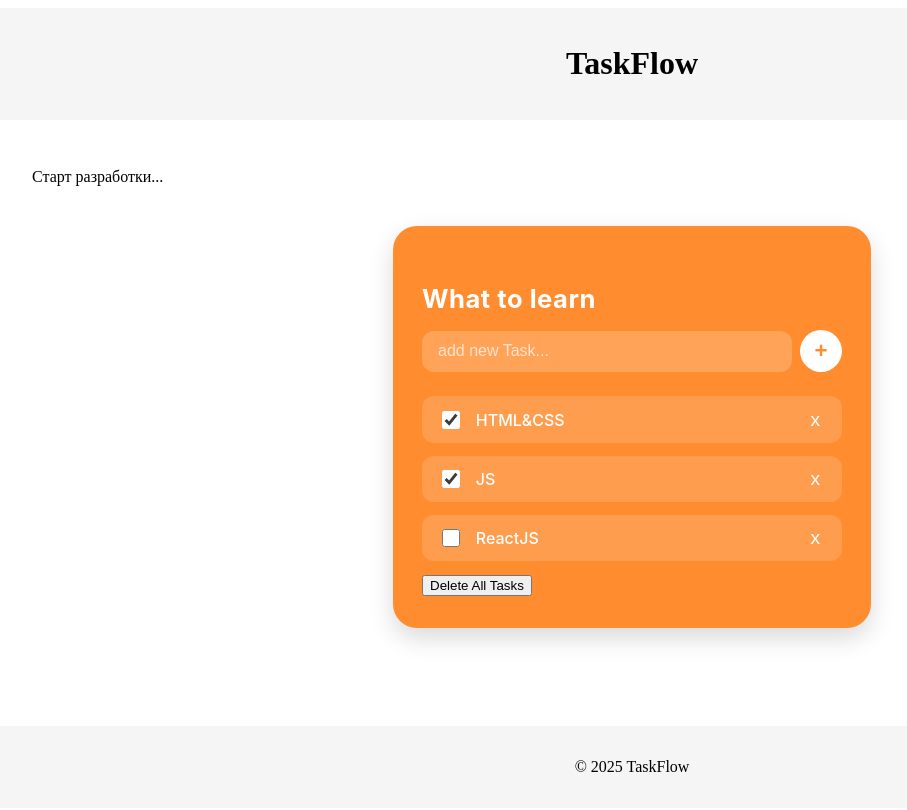
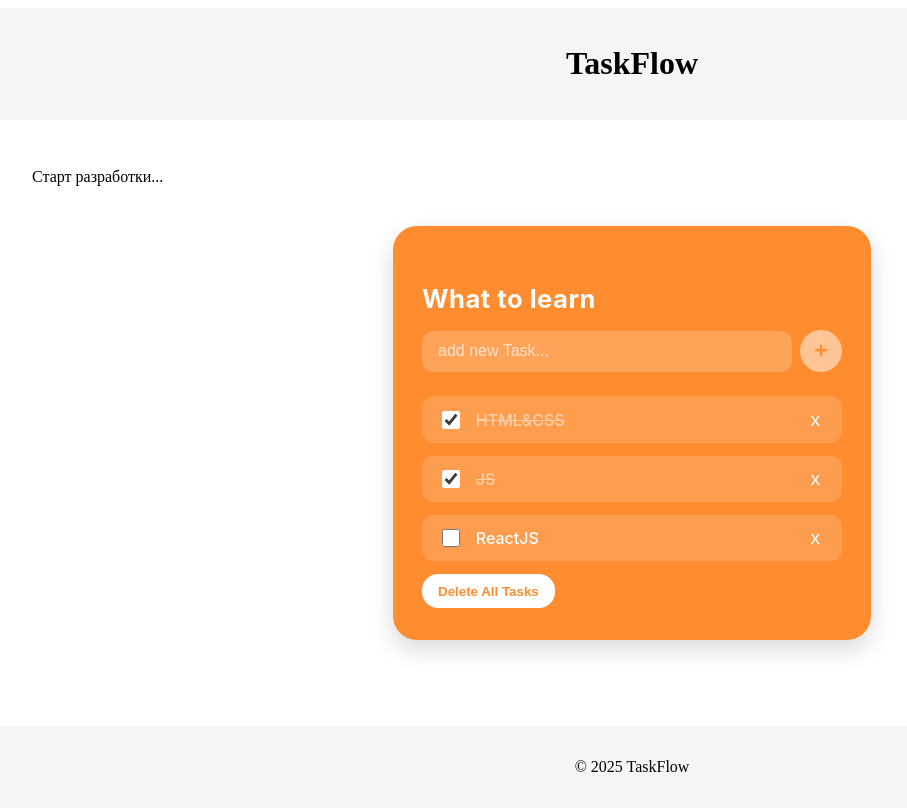
Before and after one commit to SemenKr/taskflow, a React (Vite) app: page / in a window 1280 px wide. Shown: the top 810 px of the page, without its empty margins (8-915 px from the left). Built offline with nearby package versions, Linux system fonts and the light colour scheme.

Commit message:
fix(styles): add class of styles and styled delete button

```diff
--- a/src/components/ToDoList/ToDoList.module.scss
+++ b/src/components/ToDoList/ToDoList.module.scss
@@ -30,25 +30,25 @@
   color: var(--text-color);
   padding: 2rem 1.8rem;
   font-family: 'Inter', sans-serif;
-  position: relative;
   box-shadow: 0 10px 25px var(--shadow);
   transition: all 0.4s ease;
+}
 
-  h3 {
+.todoTitle {
   font-size: 1.6rem;
   margin-bottom: 1rem;
   font-weight: 700;
   letter-spacing: 0.5px;
 }
 
-  // input + button block
-  & > div {
+.todoInputWrapper {
   display: flex;
   align-items: center;
   gap: 0.5rem;
   margin-bottom: 1.5rem;
+}
 
-    input[type='text'] {
+.todoInput {
   flex: 1;
   padding: 0.7rem 1rem;
   border-radius: 12px;
@@ -69,7 +69,7 @@
   }
 }
 
-    button {
+.todoAddButton {
   background: var(--btn-bg);
   color: var(--btn-color);
   font-weight: bold;
@@ -87,15 +87,20 @@
     transform: scale(1.1);
     opacity: 0.9;
   }
+
+  &:disabled {
+    opacity: 0.5;
+    cursor: not-allowed;
   }
 }
 
-  ul {
+.todoList {
   list-style: none;
   padding: 0;
   margin: 0;
+}
 
-    li {
+.todoItem {
   display: flex;
   align-items: center;
   justify-content: space-between;
@@ -108,14 +113,15 @@
   &:hover {
     background: var(--bg-item-hover);
   }
+}
 
-      input[type='checkbox'] {
+.todoCheckbox {
   accent-color: var(--btn-bg);
   width: 18px;
   height: 18px;
 }
 
-      span {
+.todoText {
   flex: 1;
   margin-left: 0.8rem;
   font-weight: 500;
@@ -123,13 +129,13 @@
   text-decoration: none;
   transition: opacity 0.3s ease;
 
-        input:checked + & {
+  &.done {
     opacity: 0.5;
     text-decoration: line-through;
   }
 }
 
-      button {
+.todoDeleteButton {
   background: transparent;
   border: none;
   color: var(--text-color);
@@ -141,11 +147,31 @@
     opacity: 0.7;
   }
 }
+
+.secondaryButton {
+  background: var(--btn-bg);
+  color: var(--btn-color);
+  font-weight: bold;
+  border: none;
+  border-radius: 16px;
+  cursor: pointer;
+  padding: 0.6rem 1rem;
+  transition:
+    transform 0.2s ease,
+    background 0.3s ease;
+
+  &:hover {
+    transform: scale(1.05);
+  }
+
+  &:disabled {
+    opacity: 0.5;
+    cursor: not-allowed;
   }
 }
 
-  p {
+.todoEmpty {
   opacity: 0.8;
   font-size: 0.95rem;
+  text-align: center;
 }
-}
--- a/src/components/ToDoList/ToDoList.tsx
+++ b/src/components/ToDoList/ToDoList.tsx
@@ -1,5 +1,5 @@
+import { useState } from 'react';
 import type { Task } from '../../types/todo.ts';
-import { useState } from 'react';
 import styles from './ToDoList.module.scss';
 
 type Props = {
@@ -21,27 +21,27 @@ export const ToDoList = ({
 
   const addTaskHandler = () => {
     const trimmedValue = inputValue.trim();
+    if (!trimmedValue) return;
 
-    if (!trimmedValue) {
-      // TODO Можно показать сообщение об ошибке
-      return;
-    }
     addTask(trimmedValue);
     setInputValue('');
   };
 
   return (
     <div className={styles.todo}>
-      <h3>{title}</h3>
-      <div>
+      <h3 className={styles.todoTitle}>{title}</h3>
+
+      <div className={styles.todoInputWrapper}>
         <input
-          placeholder={'add new Task...'}
+          className={styles.todoInput}
+          placeholder="add new Task..."
           value={inputValue}
           type="text"
           onChange={(e) => setInputValue(e.currentTarget.value)}
           onKeyDown={(e) => e.key === 'Enter' && addTaskHandler()}
         />
         <button
+          className={styles.todoAddButton}
           onClick={addTaskHandler}
           aria-label="Add task"
           disabled={!inputValue.trim()}
@@ -49,16 +49,29 @@ export const ToDoList = ({
           +
         </button>
       </div>
+
       {tasks.length === 0 ? (
-        <p>Тасок нет</p>
+        <p className={styles.todoEmpty}>Тасок нет</p>
       ) : (
-        <ul>
-          {tasks.map((task) => {
-            return (
-              <li key={task.id}>
-                <input type="checkbox" checked={task.isDone} />
-                <span>{task.title}</span>
+        <ul className={styles.todoList}>
+          {tasks.map((task) => (
+            <li key={task.id} className={styles.todoItem}>
+              <input
+                className={styles.todoCheckbox}
+                type="checkbox"
+                checked={task.isDone}
+                readOnly
+              />
+              <span
+                className={`${styles.todoText} ${
+                  task.isDone ? styles.done : ''
+                }`}
+              >
+                {task.title}
+              </span>
+
               <button
+                className={styles.todoDeleteButton}
                 onClick={() => deleteTask(task.id)}
                 aria-label={`Delete task ${task.title}`}
                 title="Delete task"
@@ -66,13 +79,13 @@ export const ToDoList = ({
                 x
               </button>
             </li>
-            );
-          })}
+          ))}
         </ul>
       )}
+
       <button
-        className={styles.button}
-        onClick={() => deleteAllTasks()}
+        className={styles.secondaryButton}
+        onClick={deleteAllTasks}
         disabled={tasks.length === 0}
       >
         Delete All Tasks
```
Lines whose indentation alone changed are shown as unchanged.
